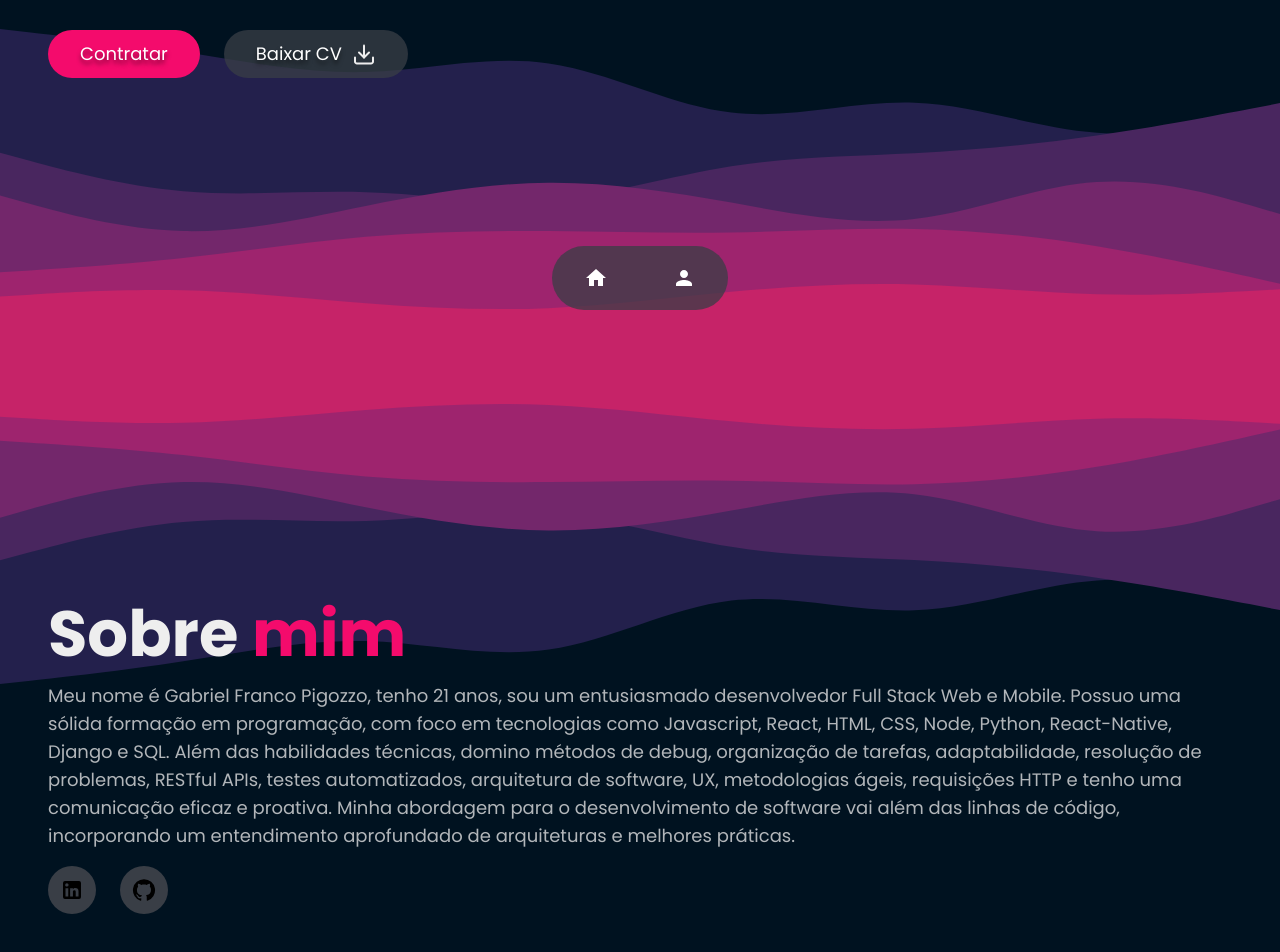
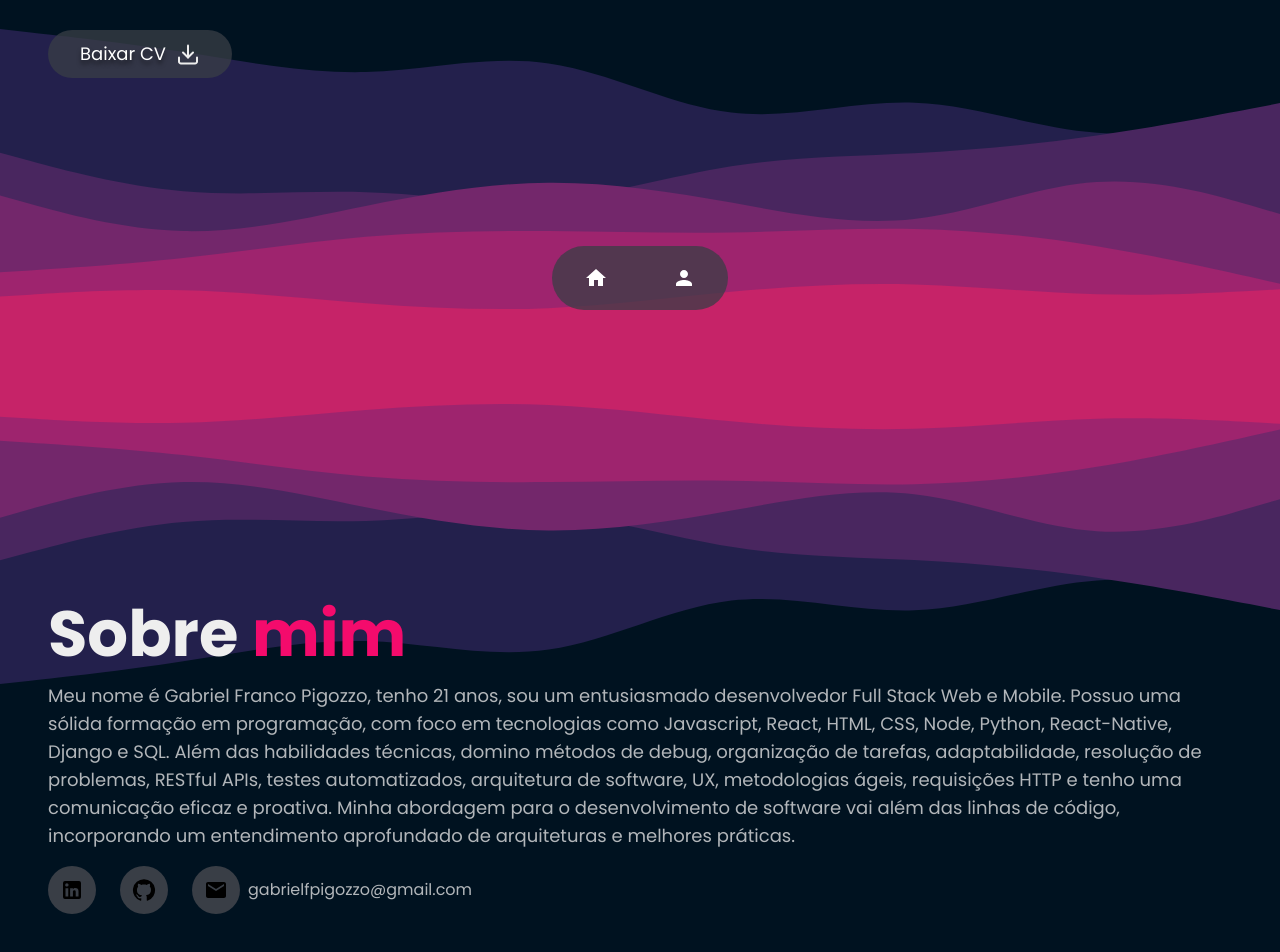
Before and after one commit to lamphead18/Gabriel-Portfolio-2, a React (Create React App) app: page / in a window 1280 px wide. Shown: the part 442-1394 px from the top of the page. Built offline with nearby package versions, Linux system fonts and the light colour scheme.

Commit message:
baixar curriculo funcionando e email adicionado

```diff
--- a/src/components/SocialMediaIcon.tsx
+++ b/src/components/SocialMediaIcon.tsx
@@ -2,6 +2,7 @@ import { Tooltip } from "@mui/material";
 import { FC, ReactNode } from "react";
 import LinkedInIcon from "@mui/icons-material/LinkedIn";
 import GitHubIcon from "@mui/icons-material/GitHub";
+import EmailIcon from "@mui/icons-material/Email";
 
 interface SocialMediaIconProps {
   imgSrc: string;
@@ -9,23 +10,32 @@ interface SocialMediaIconProps {
 }
 
 const SocialMediaIcon: FC<SocialMediaIconProps> = ({ imgSrc, title }) => {
+  const handleEmailClick = () => {
+    const emailToCopy = "gabrielfpigozzo@gmail.com";
+    navigator.clipboard.writeText(emailToCopy);
+  };
+
   const mapImgSrcToIcon = (imgSrc: string): ReactNode => {
     switch (imgSrc) {
       case "linkedin":
         return <LinkedInIcon />;
       case "github":
         return <GitHubIcon />;
+      case "email":
+        return <EmailIcon onClick={handleEmailClick} style={{ cursor: 'pointer' }} />;
       default:
         return null;
-    };
+    }
   };
 
   const icon = mapImgSrcToIcon(imgSrc);
 
   return (
     <Tooltip title={title} placement="bottom" arrow>
-      <div className="flex items-center justify-center h-12 w-12 rounded-full bg-icons bg-icons cursor-pointer
-      hover:bg-secondary transition-all ease-linear duration-300">
+      <div
+        className="flex items-center justify-center h-12 w-12 rounded-full bg-icons bg-icons cursor-pointer
+      hover:bg-secondary transition-all ease-linear duration-300"
+      >
         {icon}
       </div>
     </Tooltip>
--- a/src/views/About.tsx
+++ b/src/views/About.tsx
@@ -1,5 +1,4 @@
 import aboutPageImg from "../assets/about-me-page.svg";
-import aboutIllustration from "../assets/about-illustration.svg";
 
 import { SocialMediaIcon, Reveal } from "../components";
 
@@ -9,16 +8,22 @@ import { fadeIn, scale } from "../utils/variants";
 import { transition } from "../utils/transition";
 
 const About = () => {
+  const linkedinUrl = "https://www.linkedin.com/in/gabriel-f-956163131/";
+  const githubUrl = "https://github.com/lamphead18";
+
   return (
-    <div id="about"
+    <div
+      id="about"
       className="min-h-screen flex items-center justify-center relative"
       style={{
         background: `url(${aboutPageImg})`,
         backgroundPosition: "center",
         backgroundRepeat: "no-repeat",
         backgroundSize: "cover",
-      }}>
-      <div className="max-w-screen-2xl flex flex-col xl:flex-row xl:justify-between
+      }}
+    >
+      <div
+        className="max-w-screen-2xl flex flex-col xl:flex-row xl:justify-between
         items-center xl:items-start gap-12 w-full py-16 px-12"
       >
         <div className="flex-1 flex flex-col gap-4">
@@ -26,22 +31,34 @@ const About = () => {
             Sobre <span className="text-secondary">mim</span>
           </h2>
           <p className="text-center xl:text-start text-base sm:text-lg text-textSecondary">
-            Meu nome é Gabriel Franco Pigozzo, tenho 21 anos, sou um entusiasmado desenvolvedor Full Stack Web e Mobile.
-            Possuo uma sólida formação em programação, com foco em tecnologias como Javascript, React, HTML, CSS, Node, Python, React-Native, Django e SQL.
-            Além das habilidades técnicas, domino métodos de debug, organização de tarefas, adaptabilidade, resolução de problemas,
-            RESTful APIs, testes automatizados, arquitetura de software, UX, metodologias ágeis, requisições HTTP e tenho uma comunicação
-            eficaz e proativa. Minha abordagem para o desenvolvimento de software vai além das linhas de código,
-            incorporando um entendimento aprofundado de arquiteturas e melhores práticas.
+            Meu nome é Gabriel Franco Pigozzo, tenho 21 anos, sou um
+            entusiasmado desenvolvedor Full Stack Web e Mobile. Possuo uma
+            sólida formação em programação, com foco em tecnologias como
+            Javascript, React, HTML, CSS, Node, Python, React-Native, Django e
+            SQL. Além das habilidades técnicas, domino métodos de debug,
+            organização de tarefas, adaptabilidade, resolução de problemas,
+            RESTful APIs, testes automatizados, arquitetura de software, UX,
+            metodologias ágeis, requisições HTTP e tenho uma comunicação eficaz
+            e proativa. Minha abordagem para o desenvolvimento de software vai
+            além das linhas de código, incorporando um entendimento aprofundado
+            de arquiteturas e melhores práticas.
           </p>
           <div className="flex items-center justify-center xl:justify-start gap-6">
-            <SocialMediaIcon imgSrc="linkedin" title="LinkedIn" />
-
-            <SocialMediaIcon imgSrc="github" title="GitHub" />
+            <a href={linkedinUrl} target="_blank" rel="noopener noreferrer">
+              <SocialMediaIcon imgSrc="linkedin" title="LinkedIn" />
+            </a>
+            <a href={githubUrl} target="_blank" rel="noopener noreferrer">
+              <SocialMediaIcon imgSrc="github" title="GitHub" />
+            </a>
+            <div className="flex items-center gap-2">
+              <SocialMediaIcon imgSrc="email" title="Copiar Email" />
+              <span className="text-textSecondary">gabrielfpigozzo@gmail.com</span>
+            </div>
           </div>
         </div>
       </div>
     </div>
-  )
+  );
 };
 
 export default About;
--- a/src/views/Hero.tsx
+++ b/src/views/Hero.tsx
@@ -1,3 +1,5 @@
+import React, { useState, useEffect } from "react";
+
 import homePageImg from "../assets/home-page.svg";
 import downloadIcon from "../assets/download-btn-icon.svg";
 
@@ -12,25 +14,44 @@ import { fadeIn, scale } from "../utils/variants";
 import { BurstMode } from "@mui/icons-material";
 
 const Hero = () => {
+  const [downloadLink, setDownloadLink] = useState("");
+
+  useEffect(() => {
+    const generateDownloadLink = () => {
+      const filePath =
+        "https://drive.google.com/file/d/1HvaJIoDHts65BCyiJQAJVqb7FOFD0aiE/view?usp=sharing";
+      const downloadUrl = process.env.PUBLIC_URL + filePath;
+      setDownloadLink(downloadUrl);
+    };
+
+    generateDownloadLink();
+  }, []);
+
   return (
-    <div id="home" className="min-h-screen flex items-center justify-center relative"
+    <div
+      id="home"
+      className="min-h-screen flex items-center justify-center relative"
       style={{
         background: `url(${homePageImg})`,
         backgroundPosition: "center",
         backgroundRepeat: "no-repeat",
         backgroundSize: "cover",
-      }}>
+      }}
+    >
       <div
         className="max-w-screen-2xl flex flex-col
             xl:flex-row xl:justify-between items-center xl:items-start gap-12 w-full py-16 px-12"
       >
         <div className="w-full xl:w-fit">
-          <h1 className="w-full xl:w-fit text-center xl:text-start text-4xl sm:text-6xl lg:text-8xl
-                font-bolt text-textPrimary upperCase">
+          <h1
+            className="w-full xl:w-fit text-center xl:text-start text-4xl sm:text-6xl lg:text-8xl
+                font-bolt text-textPrimary upperCase"
+          >
             Gabriel Franco Pigozzo
             <br />
             <span className="text-secondary">
-              <Typewriter words={["FullStack", "Web", "Mobile"]}
+              <Typewriter
+                words={["FullStack", "Web", "Mobile"]}
                 cursor
                 cursorStyle="_"
                 typeSpeed={200}
@@ -40,8 +61,22 @@ const Hero = () => {
             </span>
           </h1>
           <div className="my-12 flex flex-col sm:flex-row items-center gap-6 justify-center xl:justify-start">
-            <Button secondary>Contratar</Button>
-            <Button icon={downloadIcon}>Baixar CV</Button>
+            {/* <Button secondary>Contratar</Button> */}
+            <Button
+              icon={downloadIcon}
+              onClick={() => {
+                if (downloadLink) {
+                  const link = document.createElement("a");
+                  link.href = downloadLink;
+                  link.download = "CV_Gabriel_Franco_Pigozzo.pdf";
+                  link.target = "_blank";
+                  link.rel = "noopener noreferrer";
+                  link.click();
+                }
+              }}
+            >
+              Baixar CV
+            </Button>
           </div>
         </div>
       </div>
```
